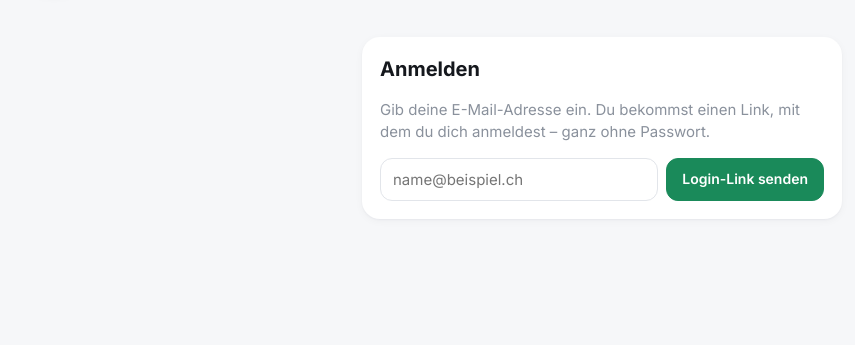
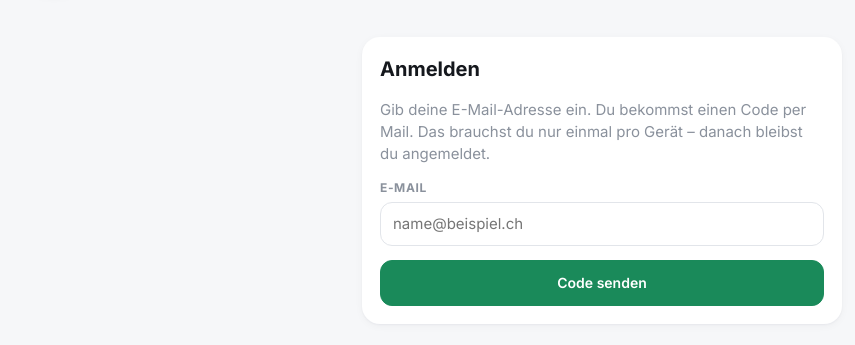
Before and after one commit to epperttobias-sys/Wochenmenu, a plain HTML site: page index.html in a window 1280 px wide. Shown: the part 71-416 px from the top of the page, without its empty margins (38-893 px from the left). Drawn offline with nearby package versions, Linux system fonts and the light colour scheme.

Commit message:
Anmeldung mit Code statt Link
- Code aus der E-Mail direkt in der App eingeben (funktioniert auch in der Home-Bildschirm-App)
- E-Mail-Adresse wird gemerkt, verständliche Fehlermeldungen

Co-Authored-By: Claude Opus 5.5 <noreply@anthropic.com>
Claude-Session: https://claude.ai/code/session_018AbYSyRUWi17j7a5Nbkmnk

```diff
--- a/index.html
+++ b/index.html
@@ -220,6 +220,8 @@ h1{font-size:24px;font-weight:700;letter-spacing:-.4px;margin:0;line-height:1.1}
 @media (max-width:680px){.tiles{grid-template-columns:repeat(3,1fr)}.tile .te{font-size:36px}}
 @media (min-width:1100px){.tiles{grid-template-columns:repeat(auto-fill,minmax(108px,1fr))}}
 img.logo{display:block;object-fit:cover;padding:0}
+.codein{font-size:26px;letter-spacing:8px;text-align:center;font-variant-numeric:tabular-nums}
+.login .btn.primary{padding:12px}
 </style>
 </head>
 <body>
@@ -450,6 +452,8 @@ window.startApp=function(backend){
       h+='<h2>'+(m.id?"Gericht bearbeiten":"Neues Gericht")+'</h2><form data-form="recipe"><div class="field"><label>Name</label><input name="name" required value="'+esc(r.name)+'" autofocus></div><div class="field"><label>Zutaten (eine pro Zeile)</label><textarea name="ing">'+esc((r.ingredients||[]).join("\n"))+'</textarea></div><div class="field"><label>Tags (mit Komma getrennt)</label><input name="tags" value="'+esc((r.tags||[]).join(", "))+'" placeholder="vegetarisch, schnell"></div><div class="row"><button type="button" class="btn" data-a="close">Abbrechen</button><button class="btn primary">Speichern</button></div></form>';
     } else if(m.type==="applytpl"){
       h+='<h2>Vorlage anwenden</h2><div class="muted">Welches Menü soll in KW '+isoWeek(monday(ui.offset))[1]+'?</div><div class="picklist">'+tplsSorted().map(function(t){return '<button class="pick" data-apply="'+t.id+'">'+esc(t.name)+'</button>';}).join("")+'</div><div class="row"><button class="btn" data-a="close">Abbrechen</button></div>';
+    } else if(m.type==="pw"){
+      h+='<h2>Passwort festlegen</h2><p class="muted">Damit kannst du dich auf jedem Gerät mit E-Mail und Passwort anmelden – ohne Code per Mail.</p><form data-form="pw"><input type="email" name="u" autocomplete="username" value="'+esc(backend.email)+'" style="display:none"><div class="field"><label>Neues Passwort (mind. 8 Zeichen)</label><input type="password" name="p1" minlength="8" required autocomplete="new-password" autofocus></div><div class="field"><label>Nochmals eingeben</label><input type="password" name="p2" minlength="8" required autocomplete="new-password"></div>'+(m.err?'<p class="note">'+esc(m.err)+'</p>':'')+'<div class="row"><button type="button" class="btn" data-a="close">Abbrechen</button><button class="btn primary">Speichern</button></div></form>';
     } else if(m.type==="confirm"){
       h+='<h2>'+esc(m.title)+'</h2><p class="muted">'+esc(m.text)+'</p><div class="row"><button class="btn" data-a="close">Abbrechen</button><button class="btn primary" data-a="confirm">'+esc(m.ok||"OK")+'</button></div>';
     }
@@ -479,6 +483,7 @@ window.startApp=function(backend){
   var actions={
     logout:function(){backend.logout();},
     thisweek:function(){ui.offset=0;render();},
+    setpw:function(){open({type:"pw"});},
     togglegot:function(){ui.showGot=!ui.showGot;render();},
     clearextra:function(){var key=weekKey(ui.offset),w=week(key),chk=w.checked||{},keep=[],pc={};(w.extra||[]).forEach(function(e){var k="x:"+e.toLowerCase();if(chk[k])pc[k]=null;else keep.push(e);});weekPatch(key,{extra:keep,checked:pc});},
     prev:function(){ui.offset--;render();},next:function(){ui.offset++;render();},
@@ -557,6 +562,12 @@ window.startApp=function(backend){
       var data={name:name,ingredients:f.elements.ing.value.split(/\n|,/).map(function(s){return s.trim();}).filter(Boolean),tags:f.elements.tags.value.split(",").map(function(s){return s.trim();}).filter(Boolean)};
       var id=ui.modal.id||db.collection("recipes").doc().id;
       write("recipes/"+id,function(r){return r.set(data);});ui.modal=null;render();
+    } else if(kind==="pw"){
+      var p1=f.elements.p1.value,p2=f.elements.p2.value;
+      if(p1.length<8){ui.modal.err="Mindestens 8 Zeichen.";render();return;}
+      if(p1!==p2){ui.modal.err="Die beiden Passwörter sind nicht gleich.";render();return;}
+      var btn=f.querySelector("button.primary");btn.disabled=true;btn.textContent="Speichere …";
+      backend.setPassword(p1).then(function(){ui.modal=null;render();toast("Passwort gespeichert ✓");},function(err){ui.modal.err="Das hat nicht geklappt: "+((err&&err.message)||"");render();});
     } else if(kind==="extra"){var x=f.elements.x.value.trim();if(!x)return;var key=weekKey(ui.offset),lx=x.toLowerCase(),ex=week(key).extra||[],hit=shopAll(key).filter(function(i){return i.name.toLowerCase()===lx;})[0];f.elements.x.value="";
       if(hit){if(hit.on){var pc={checked:{}};pc.checked[hit.k]=null;weekPatch(key,pc);}else toast("«"+hit.name+"» steht schon auf der Liste.");}
       else weekPatch(key,{extra:ex.concat([x])});}
@@ -614,18 +625,32 @@ var SUPABASE_ANON_KEY = "sb_publishable_n7wn0upCrbQa7Yg-RS6MxA_nkxVle7P";
   }
   var sb=window.supabase.createClient(SUPABASE_URL,SUPABASE_ANON_KEY,{auth:{persistSession:true,autoRefreshToken:true,detectSessionInUrl:true}});
 
-  function showLogin(msg){
-    shell('<h2>Anmelden</h2><p class="muted">Gib deine E-Mail-Adresse ein. Du bekommst einen Link, mit dem du dich anmeldest – ganz ohne Passwort.</p>'+
-      '<form id="loginf" class="addrow"><input type="email" name="email" required placeholder="name@beispiel.ch" autocomplete="email"><button class="btn primary">Login-Link senden</button></form>'+
-      (msg?'<p class="note" style="margin-top:14px">'+msg+'</p>':''));
-    document.getElementById("loginf").addEventListener("submit",function(e){
-      e.preventDefault();var email=e.target.elements.email.value.trim();if(!email)return;
-      var btn=e.target.querySelector("button");btn.disabled=true;btn.textContent="Sende …";
-      sb.auth.signInWithOtp({email:email,options:{emailRedirectTo:location.origin+location.pathname}}).then(function(r){
-        if(r.error)showLogin("Das hat nicht geklappt: "+esc(r.error.message));
-        else showLogin("📬 Schau in dein Postfach (<b>"+esc(email)+"</b>) und tippe auf den Link. Du kannst dieses Fenster schliessen.");
-      });
-    });
+  var lastEmail="";try{lastEmail=localStorage.getItem("wm-email")||"";}catch(e){}
+  function remember(em){lastEmail=em;try{localStorage.setItem("wm-email",em);}catch(e){}}
+  function trMsg(m){m=String(m||"");
+    if(/rate limit/i.test(m))return "Zu viele Mails in kurzer Zeit. Bitte etwa eine Stunde warten und es dann nochmals versuchen.";
+    if(/expired|invalid/i.test(m)&&/otp|token/i.test(m))return "Der Code ist falsch oder abgelaufen. Fordere einen neuen an.";
+    return "Das hat nicht geklappt: "+esc(m);}
+  function showLogin(msg,mode){
+    mode=mode||"code";
+    var tabs=mode==="code"?'<p class="muted">Gib deine E-Mail-Adresse ein. Du bekommst einen Code per Mail. Das brauchst du nur einmal pro Gerät – danach bleibst du angemeldet.</p>':'';
+    var body;
+    if(mode==="pw")body='<form id="pwf"><div class="field"><label>E-Mail</label><input type="email" name="email" required autocomplete="username" value="'+esc(lastEmail)+'" placeholder="name@beispiel.ch"></div><div class="field"><label>Passwort</label><input type="password" name="pw" required autocomplete="current-password"></div><button class="btn primary" style="width:100%">Anmelden</button></form><p class="muted small" style="margin-top:12px">Noch kein Passwort? Wähle «Mit Code per E-Mail». Nach der Anmeldung kannst du unten in der App ein Passwort festlegen.</p>';
+    else if(mode==="code")body='<form id="codef"><div class="field"><label>E-Mail</label><input type="email" name="email" required autocomplete="email" value="'+esc(lastEmail)+'" placeholder="name@beispiel.ch"></div><button class="btn primary" style="width:100%">Code senden</button></form>';
+    else body='<p class="muted">Wir haben dir eine E-Mail an <b>'+esc(lastEmail)+'</b> geschickt. Gib den Code daraus hier ein:</p><form id="verf"><div class="field"><input name="code" inputmode="numeric" autocomplete="one-time-code" pattern="[0-9]*" maxlength="10" placeholder="123456" class="codein" required></div><button class="btn primary" style="width:100%">Anmelden</button></form><p class="muted small" style="margin-top:12px">Keine Mail? Schau im Spam-Ordner nach. <a href="#" data-lm="code">Neuen Code anfordern</a></p>';
+    shell('<h2>Anmelden</h2>'+tabs+(msg?'<p class="note" style="margin-top:12px">'+msg+'</p>':'')+body);
+    app.querySelectorAll("[data-lm]").forEach(function(x){x.addEventListener("click",function(e){e.preventDefault();showLogin("",x.dataset.lm);});});
+    function busy(f,t){var b=f.querySelector("button.primary");b.disabled=true;b.textContent=t;}
+    var pwf=document.getElementById("pwf");
+    if(pwf)pwf.addEventListener("submit",function(e){e.preventDefault();var em=pwf.elements.email.value.trim();remember(em);busy(pwf,"Melde an …");
+      sb.auth.signInWithPassword({email:em,password:pwf.elements.pw.value}).then(function(r){if(r.error)showLogin(trMsg(r.error.message),"pw");});});
+    var cf=document.getElementById("codef");
+    if(cf)cf.addEventListener("submit",function(e){e.preventDefault();var em=cf.elements.email.value.trim();remember(em);busy(cf,"Sende …");
+      sb.auth.signInWithOtp({email:em,options:{emailRedirectTo:location.origin+location.pathname,shouldCreateUser:true}}).then(function(r){if(r.error)showLogin(trMsg(r.error.message),"code");else showLogin("","verify");});});
+    var vf=document.getElementById("verf");
+    if(vf)vf.addEventListener("submit",function(e){e.preventDefault();var code=vf.elements.code.value.replace(/\D/g,"");busy(vf,"Prüfe …");
+      sb.auth.verifyOtp({email:lastEmail,token:code,type:"email"}).then(function(r){if(r.error)showLogin(trMsg(r.error.message),"verify");});});
+    var af=app.querySelector("input[autofocus],.codein")||app.querySelector('input[name="'+(lastEmail&&mode==="pw"?"pw":"email")+'"]');if(af&&window.matchMedia&&window.matchMedia("(pointer:fine)").matches)af.focus();
   }
 
   function clone(o){return o==null?o:JSON.parse(JSON.stringify(o));}
@@ -661,7 +686,7 @@ var SUPABASE_ANON_KEY = "sb_publishable_n7wn0upCrbQa7Yg-RS6MxA_nkxVle7P";
     var names={};members.forEach(function(m){names[m.email.toLowerCase()]=m.name;});
     var user={id:function(){return Promise.resolve(email);},can:function(){return Promise.resolve(true);},
       profiles:function(ids){var o={};ids.forEach(function(id){o[id]={name:names[String(id).toLowerCase()]||""};});return Promise.resolve(o);}};
-    return {db:db,user:user,email:email,logout:function(){sb.auth.signOut().then(function(){location.reload();});}};
+    return {db:db,user:user,email:email,logout:function(){sb.auth.signOut().then(function(){location.reload();});},setPassword:function(pw){return sb.auth.updateUser({password:pw}).then(function(r){if(r.error)throw r.error;});}};
   }
 
   var started=false;
```
